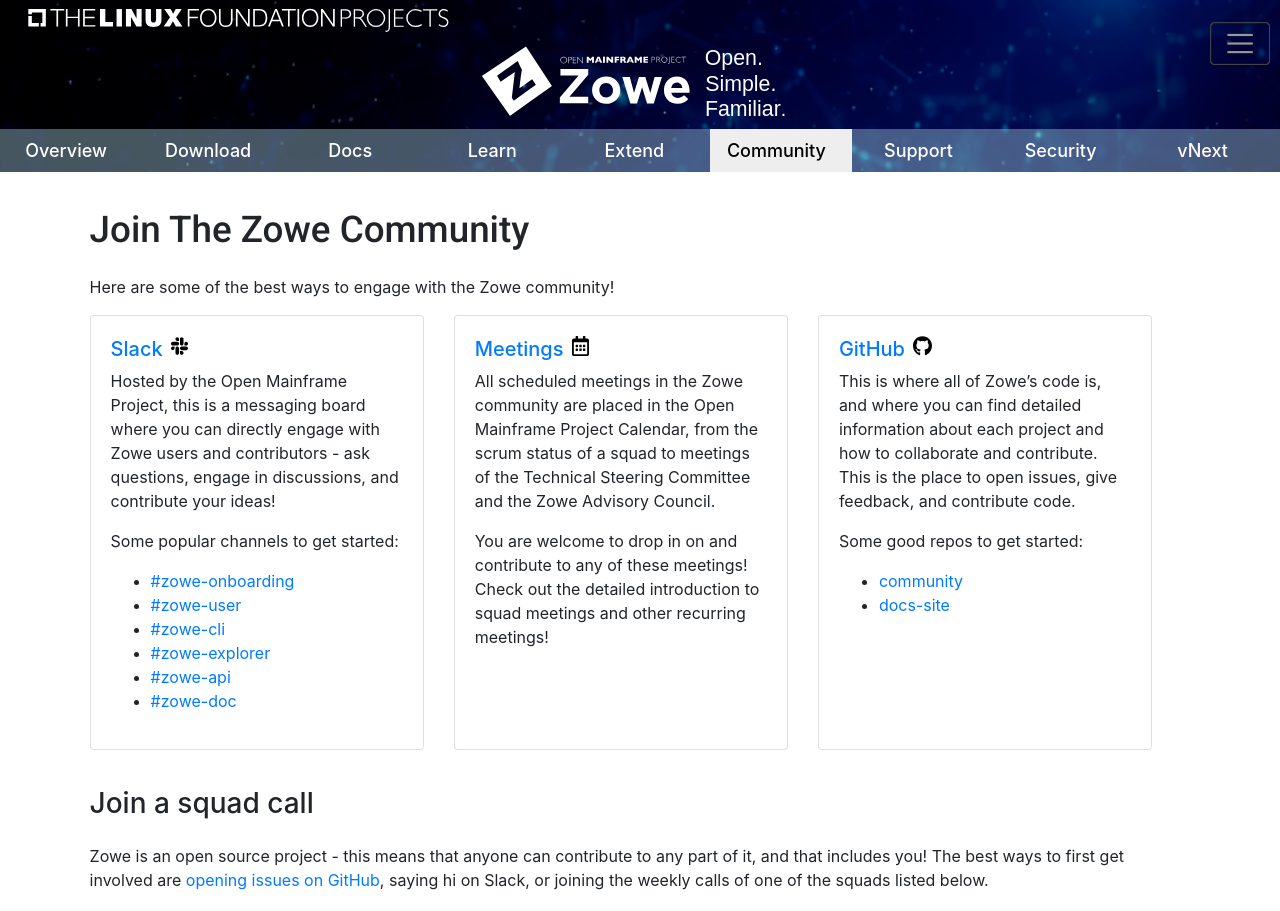
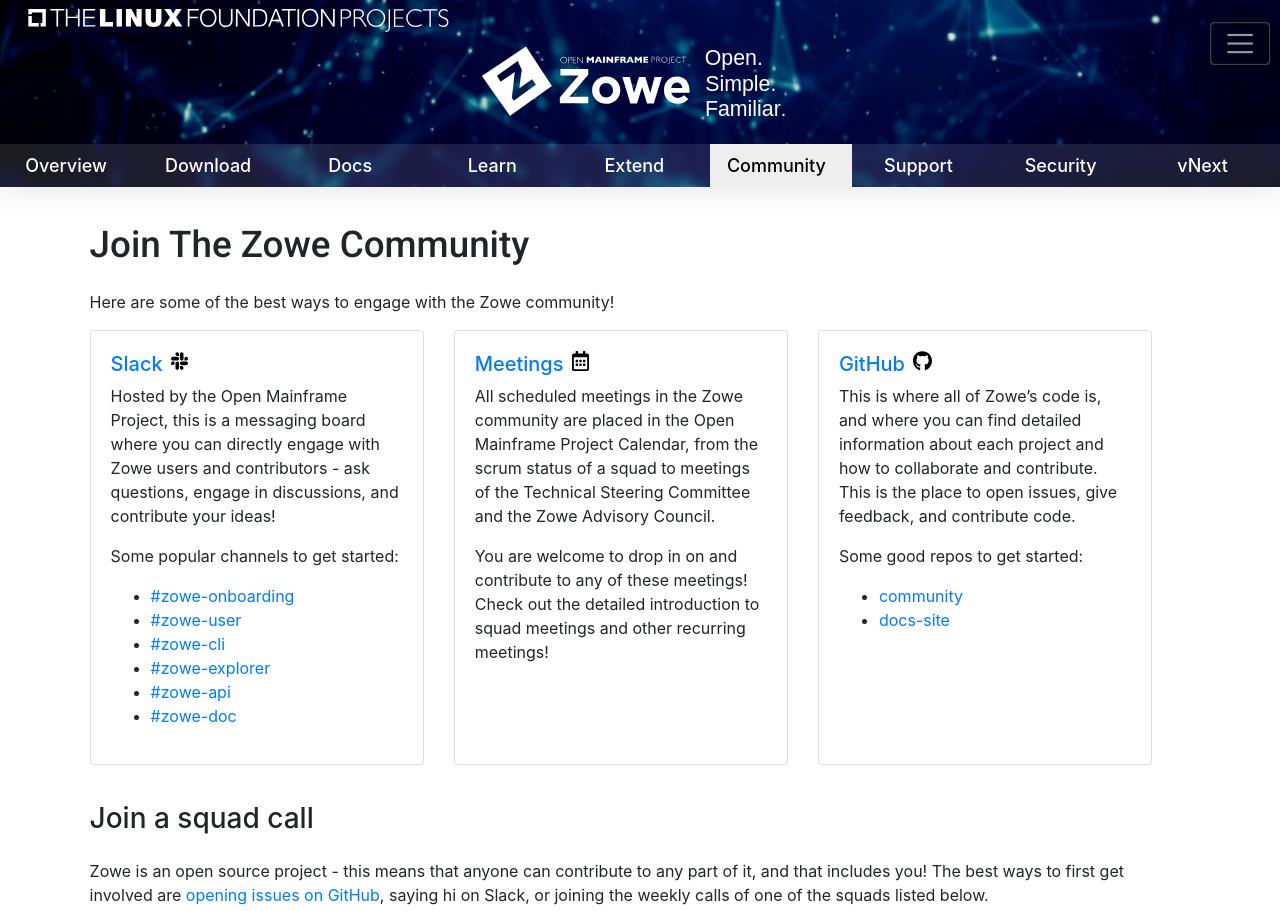
Before and after one commit to zowe/zowe.github.io, a Jekyll site: the page built from contribute.md, in a window 1280 px wide. Shown: the top 911 px of the page. Built offline with Jekyll 4.4.1, drawn with Linux system fonts in a browser that asks for light colours; our own code applies the rules of GitHub Pages for plain Markdown files.

Commit message:
Small effect and realignment changes
Signed-off-by: Leanid Astrakou <lastrakou@rocketsoftware.com>

```diff
--- a/_layouts/default.html
+++ b/_layouts/default.html
@@ -44,7 +44,7 @@
     <div class="lfheader">
       <img src="/assets/img/lf-projects.svg" alt="Linux Foundation Logo" class="img-top" >
       <div>
-        <div class="img-middle" style="width: 25%;">
+        <div class="zowe-img-middle">
           <img style="width: 100%;" src="/assets/img/zowe-logo.svg" alt="Zowe Logo">
         </div>
       </div>
--- a/assets/css/style.css
+++ b/assets/css/style.css
@@ -32,6 +32,7 @@
   background-repeat: no-repeat;
   background-size: cover;
   width: 100%;
+  background-position: center;
 }
 
 .lfheader img.img-top {
@@ -41,7 +42,16 @@
 }
 
 .lfheader nav.nav {
-  background-color: rgba(173,216,230,0.4);
+  background: rgba(255, 255, 255, 0.11);
+  box-shadow: 0 4px 30px rgba(0, 0, 0, 0.1);
+  backdrop-filter: blur(4.6px);
+  -webkit-backdrop-filter: blur(4.6px);
+}
+
+.main-zowe-descr {
+  padding-top: 2%;
+  padding-bottom: 2%;
+  font-weight: 500;
 }
 
 .copyright {
@@ -515,10 +525,12 @@
   display: block;
 }
 
-.img-middle {
+.zowe-img-middle {
   display: block;
   margin-left: auto;
   margin-right: auto;
+  padding-bottom: 15px;
+  width: 25%;
 }
 
 #intents {
```
Also changed, not shown: index.md (+1 -1 lines).
